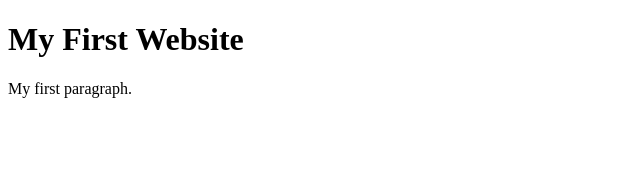
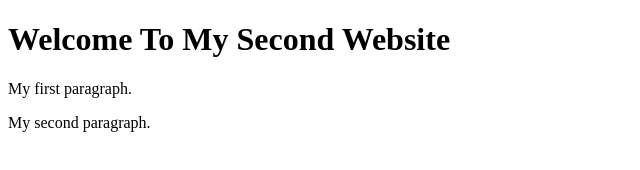
Before and after one commit to Omoore94/codersrank--projects, a website: page index.html in a window 1280 px wide. Shown: the whole page, without its empty margins (0-640 px from the left). Drawn offline with Linux system fonts and the light colour scheme.

Commit message:
Added a new paragraph

```diff
--- a/index.html
+++ b/index.html
@@ -5,8 +5,9 @@
   </head>
   <body>
 
-    <h1>My First Website</h1>
+    <h1>Welcome To My Second Website</h1>
     <p>My first paragraph.</p>
+    <p> My second paragraph.</p>
 
   </body>
 </html>
```
